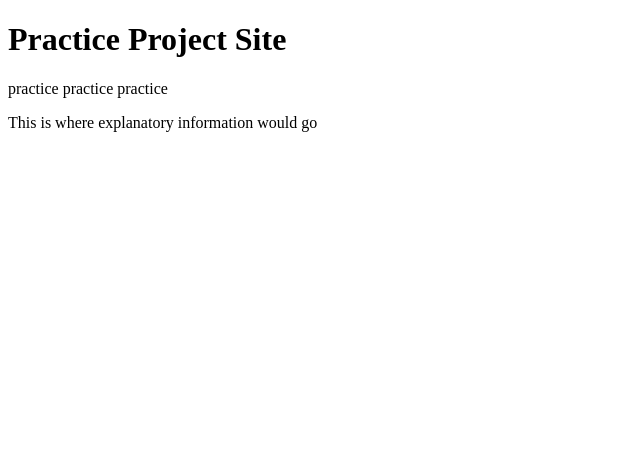
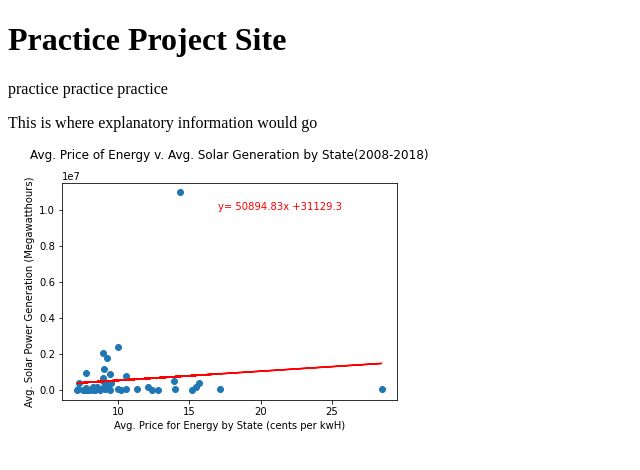
Before and after one commit to msullivan987/project2repo, a plain HTML site: page index.html in a window 1280 px wide. Shown: the whole page, without its empty margins (0-640 px from the left). Drawn offline with Linux system fonts and the light colour scheme.

Commit message:
linking pictures

```diff
--- a/index.html
+++ b/index.html
@@ -9,7 +9,7 @@
     <h1>Practice Project Site</h1>
     <p>practice practice practice</p>
     <p>This is where explanatory information would go</p>
-    <img src="">
+    <img src="https://msullivan987.github.io/project2repo/avg_energy_v_generation_by_state.png" alt="solar power graph">
 
 </body>
 </html>
```
